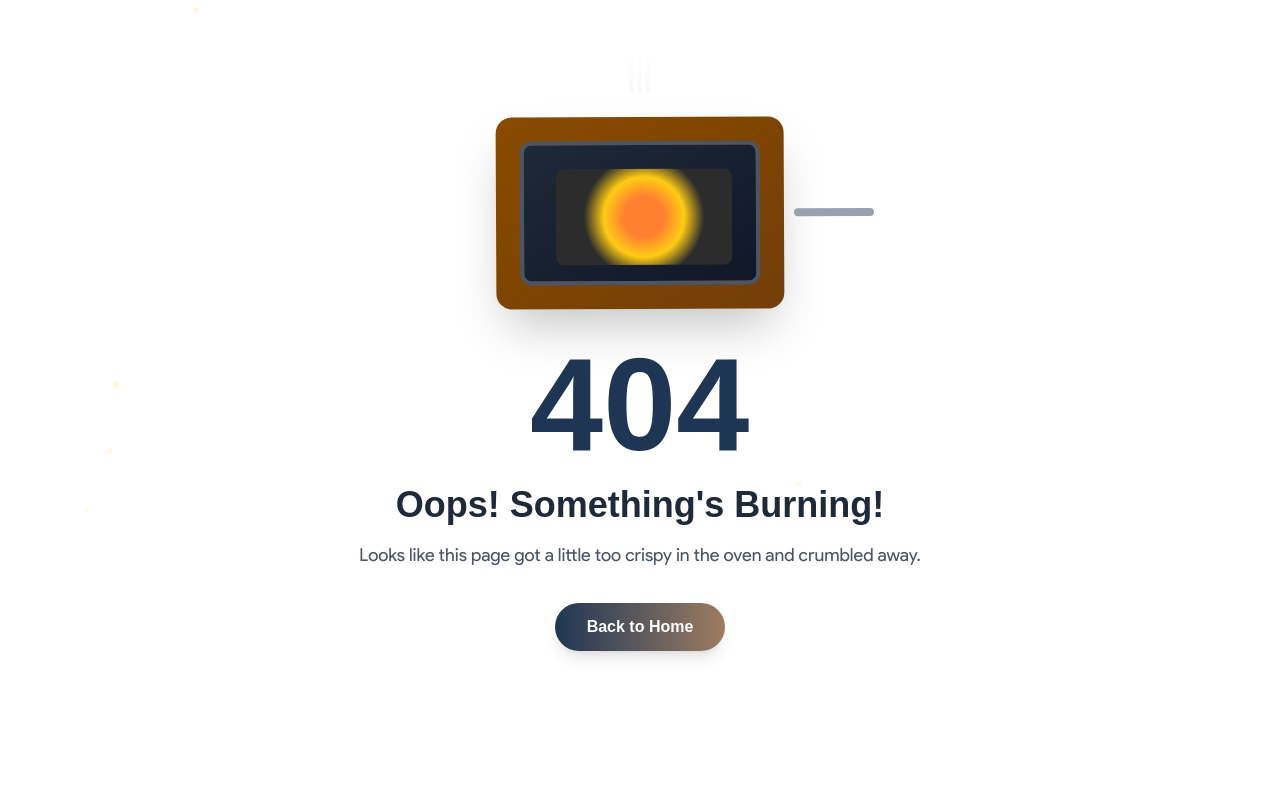
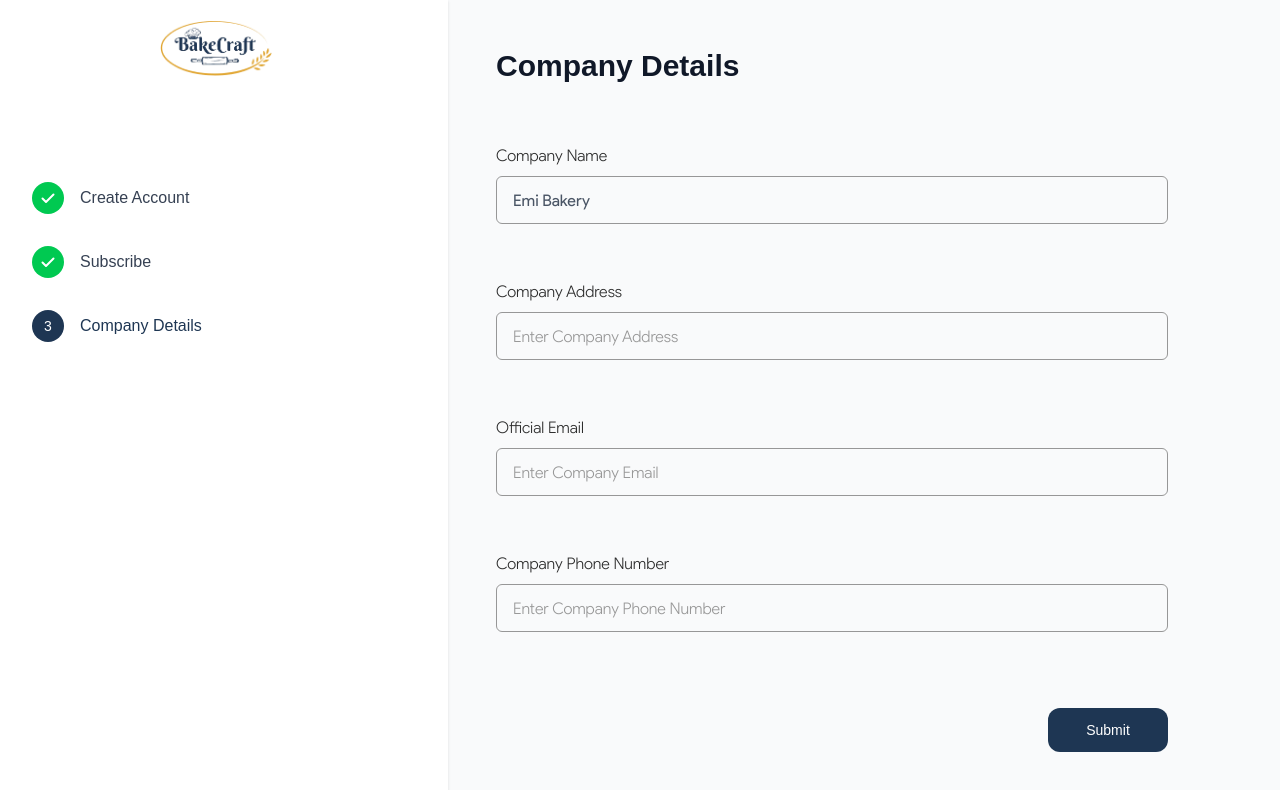
Before and after one commit to CodeEnthusiast09/bakecraft-frontend, a Next.js app: page /create-account/company-details in a window 1280 px wide. Before the commit this address had no page. Shown: the top 790 px of the page. Built offline with nearby package versions, Linux system fonts and the light colour scheme; a web font is replaced by a local one.

Commit message:
success and company details screen

```diff
--- /dev/null
+++ b/src/app/create-account/company-details/page.tsx
@@ -0,0 +1,164 @@
+"use client";
+
+import type React from "react";
+
+import { useState } from "react";
+import { Button } from "@/components/button";
+import { Input } from "@/components//input";
+import Link from "next/link";
+import Image from "next/image";
+// import { Label } from "@/components/label";
+
+export default function CompanyDetailsPage() {
+  const [formData, setFormData] = useState({
+    companyName: "Emi Bakery",
+    companyAddress: "",
+    officialEmail: "",
+    companyPhone: "",
+  });
+
+  const handleInputChange = (field: string, value: string) => {
+    setFormData((prev) => ({ ...prev, [field]: value }));
+  };
+
+  const handleSubmit = (e: React.FormEvent) => {
+    e.preventDefault();
+    console.log("Form submitted:", formData);
+  };
+
+  return (
+    <div className="min-h-screen bg-gray-50 flex">
+      {/* Left Sidebar with Progress Steps */}
+      <div className="w-[35%] bg-white shadow-sm p-8">
+        {/* Logo */}
+        <div className="mb-[150px]">
+          <Link href={"/"}>
+            <Image
+              alt="logo"
+              src="/images/logo.png"
+              width={93}
+              height={46}
+              className="w-auto h-12 sm:h-12 md:h-14 2xl:h-16 absolute top-5 left-12 xl:left-40"
+            />
+          </Link>
+        </div>
+
+        {/* Progress Steps */}
+        <div className="space-y-8">
+          {/* Step 1 - Create Account */}
+          <div className="flex items-center gap-4">
+            <div className="w-8 h-8 rounded-full bg-green-500 flex items-center justify-center">
+              <svg width="16" height="16" viewBox="0 0 16 16" fill="none">
+                <path
+                  d="M13.5 4.5L6 12L2.5 8.5"
+                  stroke="white"
+                  strokeWidth="2"
+                  strokeLinecap="round"
+                  strokeLinejoin="round"
+                />
+              </svg>
+            </div>
+            <span className="text-gray-700 font-medium">Create Account</span>
+          </div>
+
+          {/* Step 2 - Subscribe */}
+          <div className="flex items-center gap-4">
+            <div className="w-8 h-8 rounded-full bg-green-500 flex items-center justify-center">
+              <svg width="16" height="16" viewBox="0 0 16 16" fill="none">
+                <path
+                  d="M13.5 4.5L6 12L2.5 8.5"
+                  stroke="white"
+                  strokeWidth="2"
+                  strokeLinecap="round"
+                  strokeLinejoin="round"
+                />
+              </svg>
+            </div>
+            <span className="text-gray-700 font-medium">Subscribe</span>
+          </div>
+
+          {/* Step 3 - Company Details */}
+          <div className="flex items-center gap-4">
+            <div className="w-8 h-8 rounded-full bg-primary-100 flex items-center justify-center">
+              <span className="text-white font-medium text-sm">3</span>
+            </div>
+            <span className="text-primary-100 font-medium">
+              Company Details
+            </span>
+          </div>
+        </div>
+      </div>
+
+      {/* Main Content Area */}
+      <div className="flex-1 p-12">
+        <div className="max-w-2xl">
+          <h2 className="text-3xl font-bold text-gray-900 mb-12">
+            Company Details
+          </h2>
+
+          <form onSubmit={handleSubmit} className="space-y-8">
+            {/* Company Name */}
+            <div className="space-y-2">
+              <Input
+                label={"Company Name"}
+                id="companyName"
+                value={formData.companyName}
+                onChange={(e) =>
+                  handleInputChange("companyName", e.target.value)
+                }
+              />
+            </div>
+
+            {/* Company Address */}
+            <div className="space-y-2">
+              <Input
+                label={"Company Address"}
+                id="companyAddress"
+                placeholder="Enter Company Address"
+                value={formData.companyAddress}
+                onChange={(e) =>
+                  handleInputChange("companyAddress", e.target.value)
+                }
+              />
+            </div>
+
+            {/* Official Email */}
+            <div className="space-y-2">
+              <Input
+                label={"Official Email"}
+                id="officialEmail"
+                type="email"
+                placeholder="Enter Company Email"
+                value={formData.officialEmail}
+                onChange={(e) =>
+                  handleInputChange("officialEmail", e.target.value)
+                }
+              />
+            </div>
+
+            {/* Company Phone Number */}
+            <div className="space-y-2">
+              <Input
+                label={"Company Phone Number"}
+                id="companyPhone"
+                type="tel"
+                placeholder="Enter Company Phone Number"
+                value={formData.companyPhone}
+                onChange={(e) =>
+                  handleInputChange("companyPhone", e.target.value)
+                }
+              />
+            </div>
+
+            {/* Submit Button */}
+            <div className="flex justify-end pt-8">
+              <Button variant="primary" className="w-[120px]">
+                Submit
+              </Button>
+            </div>
+          </form>
+        </div>
+      </div>
+    </div>
+  );
+}
--- /dev/null
+++ b/src/app/create-account/subscription-success/page.tsx
@@ -0,0 +1,33 @@
+import { LinkButton } from "@/components/link-button";
+import Image from "next/image";
+
+const SubscriptionSuccess = () => {
+  return (
+    <>
+      <div className="w-screen h-screen flex flex-col items-center justify-center">
+        <Image
+          alt="success image"
+          src={"/images/success.svg"}
+          width={410}
+          height={365}
+        />
+
+        <p className="font-bold text-[44px] mb-7">Subscription Successful!</p>
+
+        <p className="font-normal text-base text-primary-500 mb-7">
+          Now you have access to all you need to take your bakery to the next
+          level!
+        </p>
+
+        <LinkButton
+          href="/create-account/company-details"
+          className="text-xl font-medium w-64"
+        >
+          Continue
+        </LinkButton>
+      </div>
+    </>
+  );
+};
+
+export default SubscriptionSuccess;
--- a/src/app/create-account/subscription/_components/plan-card.tsx
+++ b/src/app/create-account/subscription/_components/plan-card.tsx
@@ -31,7 +31,7 @@ const PlanCard = ({ name, description, amount, interval }: PlanCardProps) => {
         </div>
 
         <LinkButton
-          href="/create-account"
+          href="/create-account/subscription-success"
           variant="secondary"
           className="text-[17px] py-2.5 cursor-pointer whitespace-nowrap"
         >
--- a/src/app/create-account/subscription/page.tsx
+++ b/src/app/create-account/subscription/page.tsx
@@ -4,7 +4,7 @@ import PlanCard from "./_components/plan-card";
 const PlansSection = () => {
   return (
     <div className="relative flex flex-col items-center">
-      <div className="relative w-full h-screen lg:h-[50vh] bg-secondary-100">
+      <div className="relative w-full h-[190vh] md:h-[110vh] xl:h-[50vh] bg-secondary-100">
         <Image
           alt=""
           src={"/images/design.png"}
@@ -18,7 +18,7 @@ const PlansSection = () => {
           }}
         />
 
-        <div className="absolute w-full flex items-center justify-around px-4 py-4 sm:px-6 md:px-8 lg:px-12 p-2.5">
+        <div className="absolute w-full flex items-center justify-between px-4 py-4 sm:px-6 md:px-8 lg:px-12 xl:px-16 2xl:px-24">
           <div>
             <Image
               alt="logo"
@@ -34,9 +34,9 @@ const PlansSection = () => {
           </p>
         </div>
 
-        <div className="absolute inset-0 z-20 py-8 px-5 lg:p-10 xl:p-24">
-          <p className="text-white min-[320px]:text-3xl min-[375px]:text-4xl lg:text-[40px] 2xl:text-5xl text-center mb-5 leading-[1.3]">
-            <span className="font-bold"> Flexible Plans</span>
+        <div className="absolute inset-0 z-20 py-20 px-5 lg:pt-[110px] xl:pt-[300px] 2xl:pt-[230px]">
+          <p className="text-white min-[320px]:text-3xl min-[375px]:text-4xl lg:text-[40px] 2xl:text-5xl text-center mb-5 leading-[1.3] font-bold">
+            Flexible Plans
           </p>
 
           <p className="text-white text-xl 2xl:text-3xl font-light text-center mt-2.5">
```
Also changed, not shown: public/images/success.svg.
